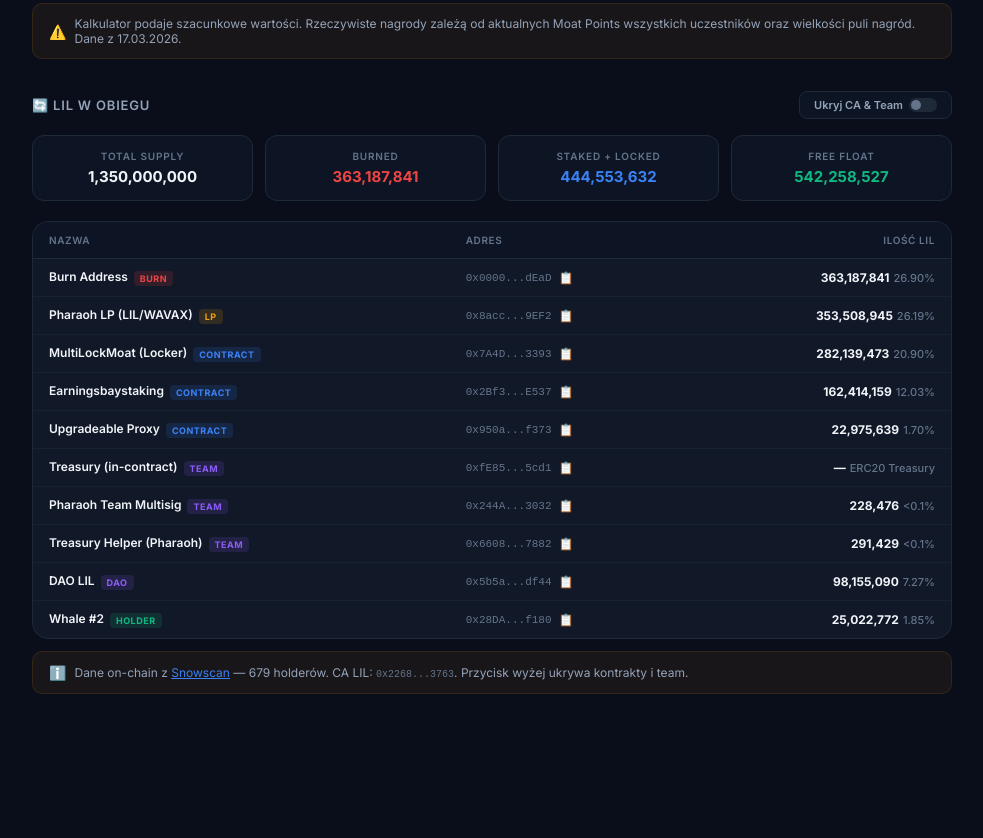
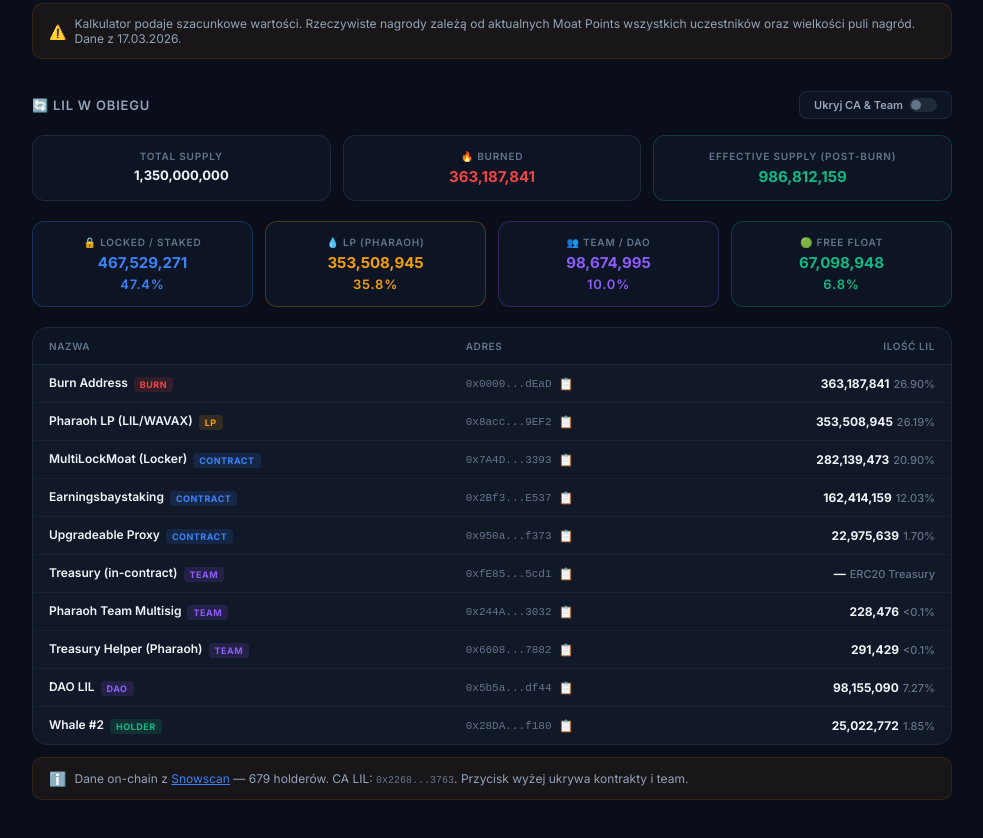
Before and after one commit to Twojekrypto/LIL, a plain HTML site: page index.html in a window 1280 px wide. Shown: the part 1308-2146 px from the top of the page, without its empty margins (148-1131 px from the left). Before the commit the page ends 2094 px from the top, so only its background shows below. Drawn offline with Linux system fonts and the light colour scheme.

Commit message:
feat: detailed supply breakdown with effective supply, locked/team/LP percentages

```diff
--- a/index.html
+++ b/index.html
@@ -1075,22 +1075,40 @@
             </div>
 
             <!-- Circulation stats -->
-            <div class="circ-stats">
+            <div class="circ-stats" style="grid-template-columns: repeat(3, 1fr);">
                 <div class="circ-stat">
                     <div class="label">Total Supply</div>
-                    <div class="value">1,350,000,000</div>
+                    <div class="value" style="font-size: 13px;">1,350,000,000</div>
                 </div>
                 <div class="circ-stat">
-                    <div class="label">Burned</div>
+                    <div class="label">🔥 Burned</div>
                     <div class="value red">363,187,841</div>
                 </div>
-                <div class="circ-stat">
-                    <div class="label">Staked + Locked</div>
-                    <div class="value blue">444,553,632</div>
+                <div class="circ-stat" style="border-color: rgba(16, 185, 129, 0.25);">
+                    <div class="label">Effective Supply (post-burn)</div>
+                    <div class="value green">986,812,159</div>
                 </div>
-                <div class="circ-stat">
-                    <div class="label">Free Float</div>
-                    <div class="value green">542,258,527</div>
+            </div>
+            <div class="circ-stats" style="grid-template-columns: repeat(4, 1fr);">
+                <div class="circ-stat" style="border-color: rgba(59, 130, 246, 0.25);">
+                    <div class="label">🔒 Locked / Staked</div>
+                    <div class="value blue">467,529,271</div>
+                    <div class="label" style="margin-top:4px; margin-bottom:0; font-size:13px; color: var(--accent-blue);">47.4%</div>
+                </div>
+                <div class="circ-stat" style="border-color: rgba(245, 158, 11, 0.25);">
+                    <div class="label">💧 LP (Pharaoh)</div>
+                    <div class="value amber">353,508,945</div>
+                    <div class="label" style="margin-top:4px; margin-bottom:0; font-size:13px; color: var(--accent-amber);">35.8%</div>
+                </div>
+                <div class="circ-stat" style="border-color: rgba(139, 92, 246, 0.25);">
+                    <div class="label">👥 Team / DAO</div>
+                    <div class="value" style="color: var(--accent-purple);">98,674,995</div>
+                    <div class="label" style="margin-top:4px; margin-bottom:0; font-size:13px; color: var(--accent-purple);">10.0%</div>
+                </div>
+                <div class="circ-stat" style="border-color: rgba(16, 185, 129, 0.25);">
+                    <div class="label">🟢 Free Float</div>
+                    <div class="value green">67,098,948</div>
+                    <div class="label" style="margin-top:4px; margin-bottom:0; font-size:13px; color: var(--accent-green);">6.8%</div>
                 </div>
             </div>
 
```
